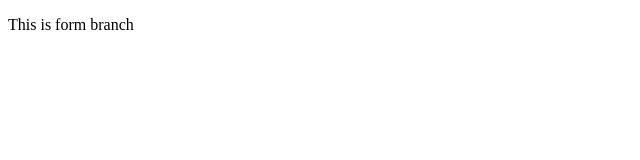
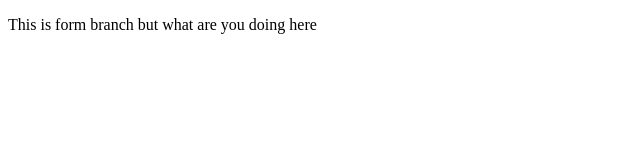
Before and after one commit to usama923-source/Firstgit, a plain HTML site: page index.html in a window 1280 px wide. Shown: the whole page, without its empty margins (0-640 px from the left). Drawn offline with Linux system fonts and the light colour scheme.

Commit message:
just add new message

```diff
--- a/index.html
+++ b/index.html
@@ -6,6 +6,6 @@
     <title>Document</title>
 </head>
 <body>
-    <p>This is form branch</p>
+    <p>This is form branch but what are you doing here</p>
 </body>
 </html>
```
